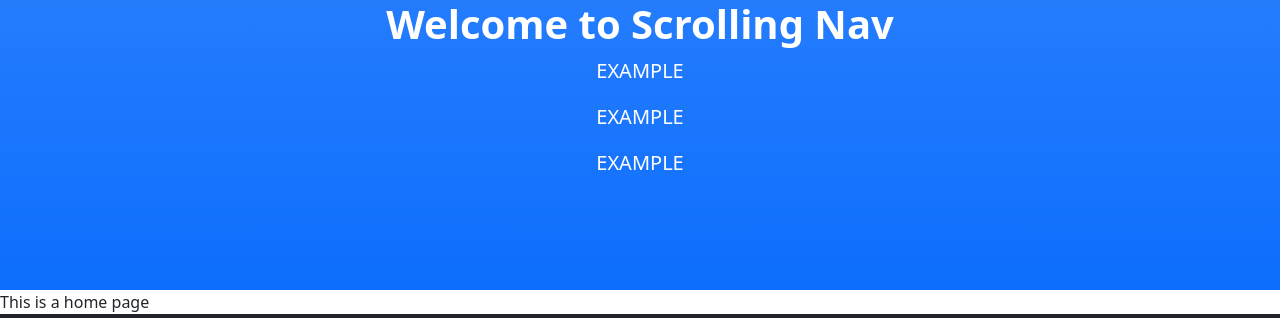
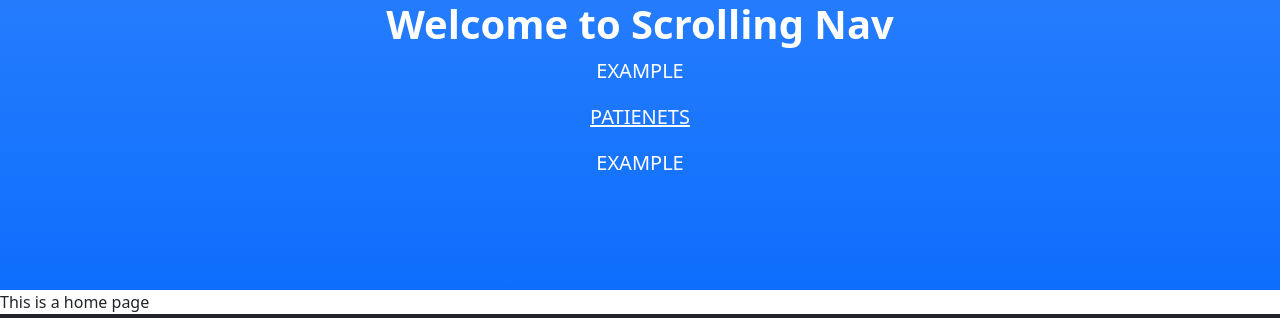
Before and after one commit to mkskh/hospital_database_-group_project-, a Django app: page / in a window 1280 px wide. Shown: the part 152-470 px from the top of the page. Run offline with Django 5.2, Linux system fonts and the light colour scheme; some libraries are stand-ins or nearby versions.

Commit message:
modify base.html

```diff
--- a/templates/base.html
+++ b/templates/base.html
@@ -31,7 +31,7 @@
             <div class="container px-4 text-center">
                 <h1 class="fw-bolder">Welcome to Scrolling Nav</h1>
                 <p class="lead">EXAMPLE</p>
-                <p class="lead">EXAMPLE</p>
+                <a style="color:white"  href="{% url 'patients:patient' %}"><p class="lead">PATIENETS</p></a>
                 <p class="lead">EXAMPLE</p>
             </div>
         </header>
```
Also changed, not shown: db.sqlite3.
